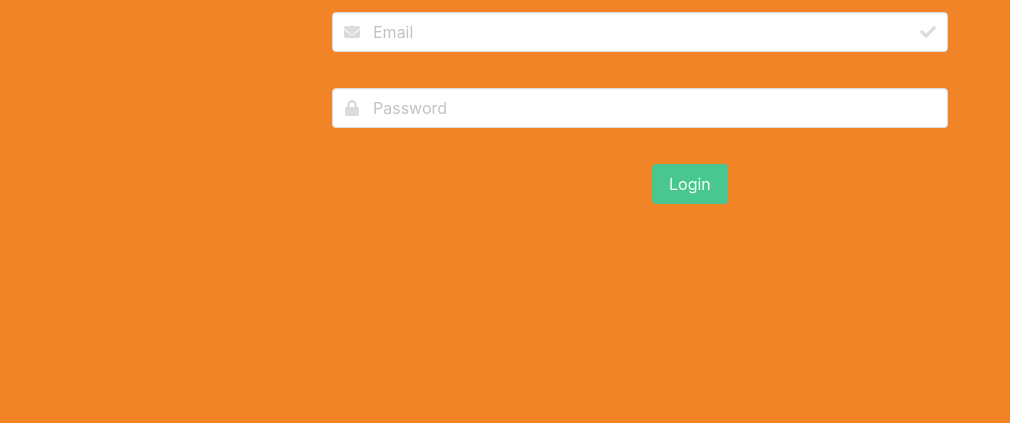
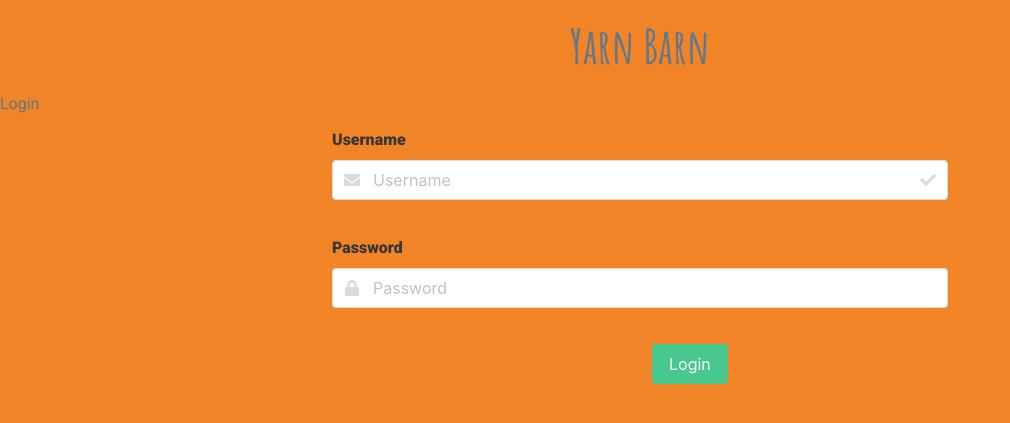
Before and after one commit to Code-Institute-Submissions/Spannakin-yarn-barn, a Flask app: page /login in a window 1280 px wide. Shown: the part 56-479 px from the top of the page, without its empty margins (0-1010 px from the left). Run offline with Flask 2, Linux system fonts and the light colour scheme; some libraries are stand-ins or nearby versions.

Commit message:
ADD updates to labels and classes to enable login function- not yet working

```diff
--- a/templates/pages/login.html
+++ b/templates/pages/login.html
@@ -1,9 +1,13 @@
 {% extends 'layout/base.html' %}
 {% block content %}
 {% include 'components/navigation/full-navigation.html' %}
+  <h1>Yarn Barn</h1>
+  <h2 class="is-centered">Login</h2>
   <div class="field column is-half is-offset-one-quarter" id="email-input-login">
+    <!--username input-->
+    <label class="label" id="username" for="username">Username</label>
     <p class="control has-icons-left has-icons-right">
-      <input class="input" type="email" placeholder="Email">
+      <input class="input" id="username" name="username" type="text" placeholder="Username">
       <span class="icon is-small is-left">
         <i class="fas fa-envelope"></i>
       </span>
@@ -12,17 +16,20 @@
       </span>
     </p>
   </div>
+  <!--password input-->
   <div class="field column is-half is-offset-one-quarter">
+    <label class="label" id="password" for="password"> Password</label>
     <p class="control has-icons-left">
-      <input class="input" type="password" placeholder="Password">
+      <input class="input" id="password" name="password" type="password" placeholder="Password">
       <span class="icon is-small is-left">
         <i class="fas fa-lock"></i>
       </span>
     </p>
   </div>
+  <!--submit button-->
   <div class="field column is-offset-6">
     <p class="control">
-      <button class="button is-success">
+      <button class="button is-success" type="submit">
         Login
       </button>
     </p>
```
